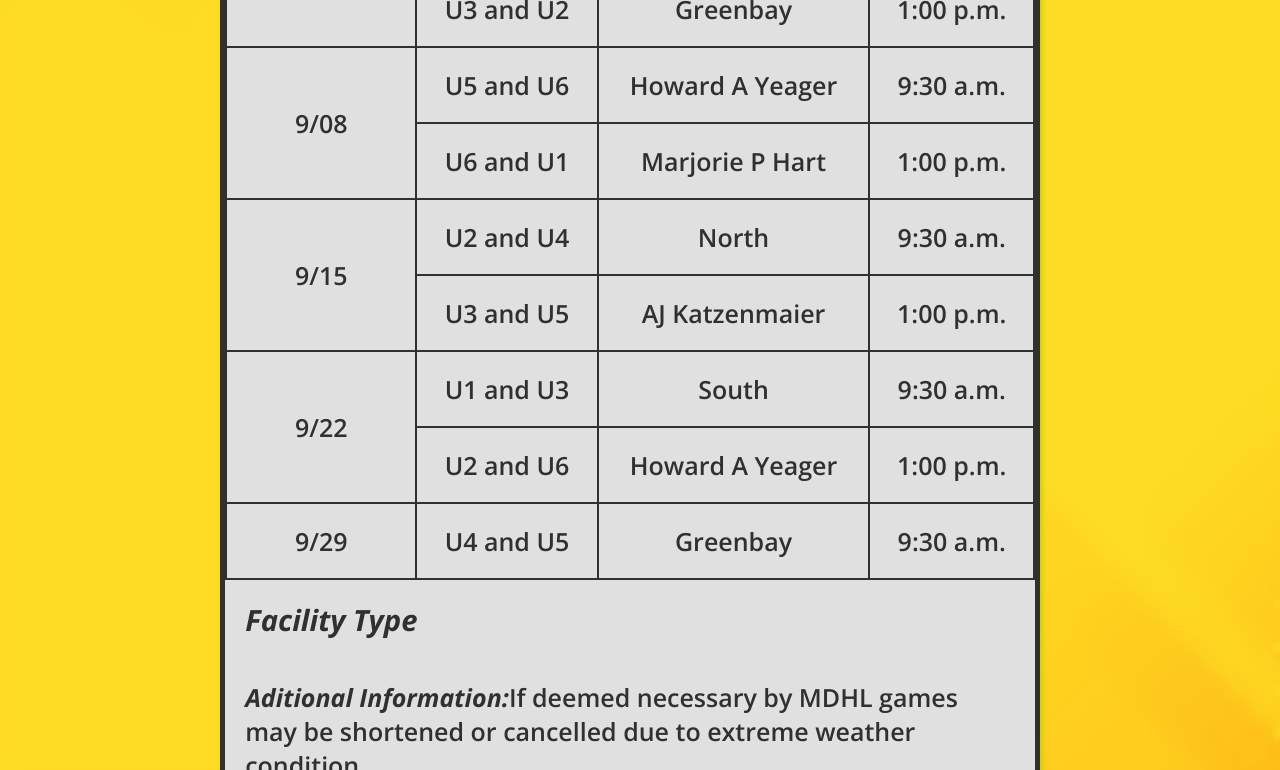
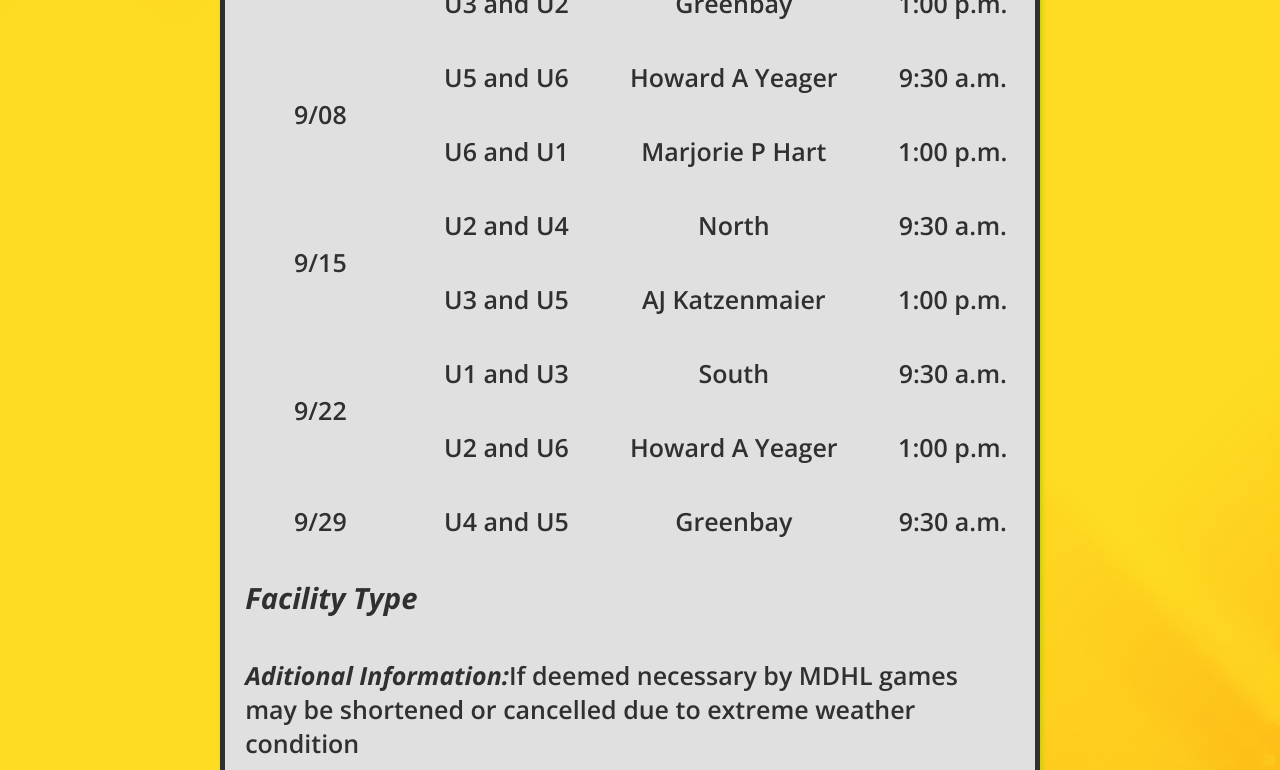
Before and after one commit to gonplz/Mind_Hub_Parte_1, a plain HTML site: page game_info.html in a window 1280 px wide. Shown: the part 593-1363 px from the top of the page. Drawn offline with nearby package versions, Linux system fonts and the light colour scheme.

Commit message:
Quitandole los bordes, me dijeron que no iban

```diff
--- a/asset/css/style3.css
+++ b/asset/css/style3.css
@@ -171,7 +171,7 @@ table {
 td,th {
     padding: 20px;
     text-align: center;
-    border: 2px solid rgb(48, 48, 48);
+    /* border: 2px solid rgb(48, 48, 48); */
 }
 
 /* ........Cambios en general.... */
```
